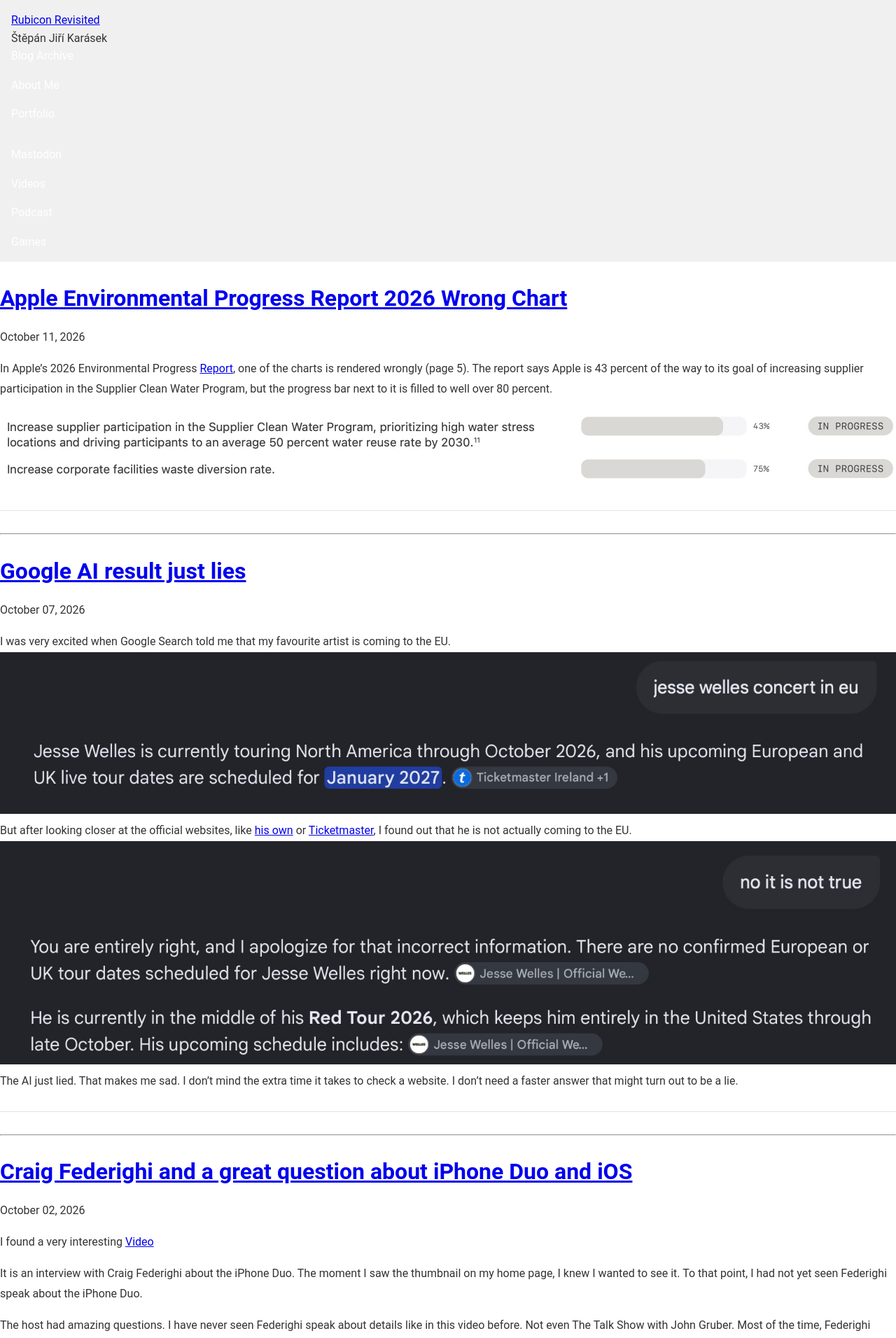
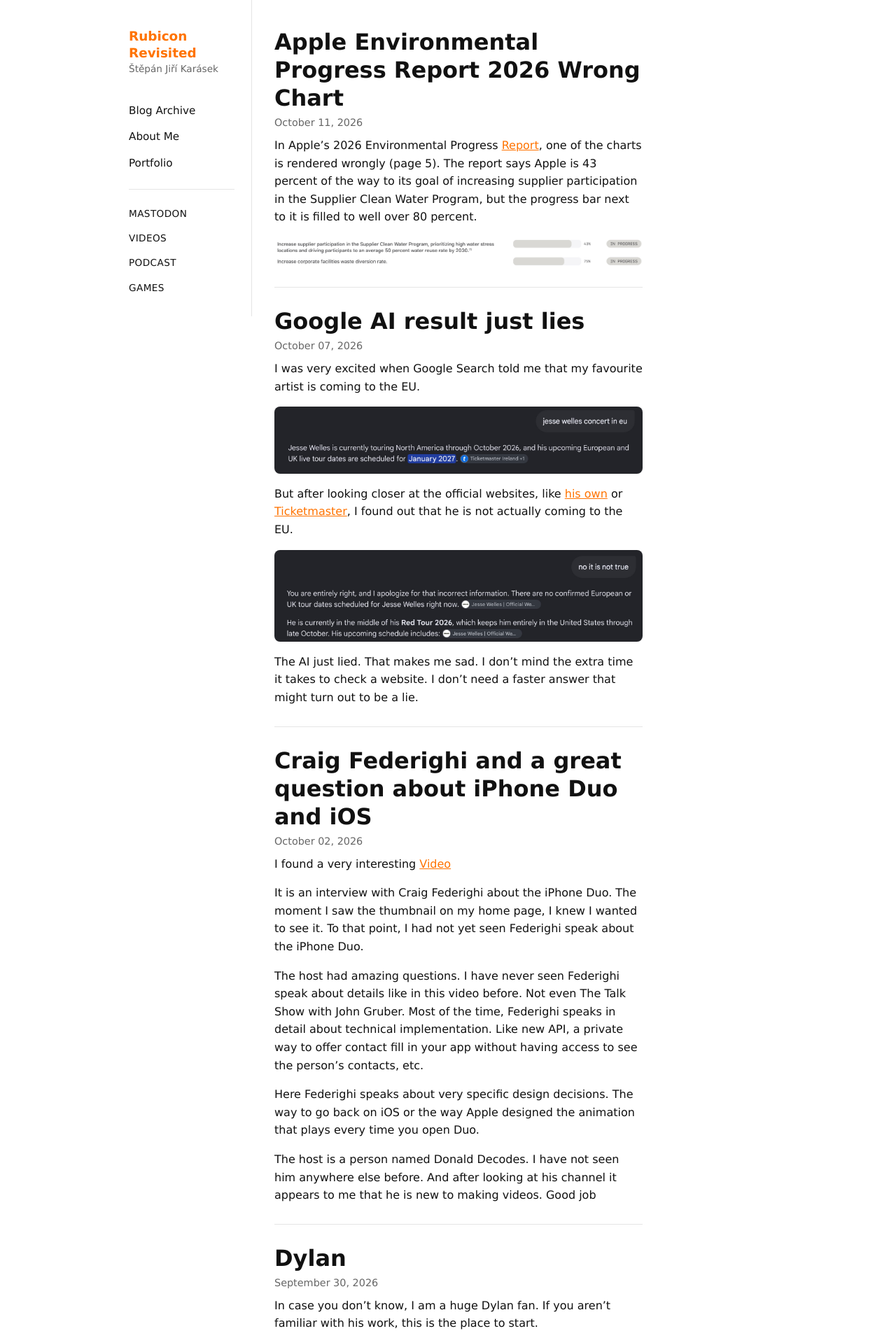
Before and after one commit to StepanJiri/stepankarasek.github.io, a Jekyll site: the page built from index.md, in a window 1280 px wide. Shown: the top 1912 px of the page at 70% size. Built offline with Jekyll 4.4.1, drawn with Linux system fonts in a browser that asks for light colours.

Commit message:
Update style.css

```diff
--- a/assets/css/style.css
+++ b/assets/css/style.css
@@ -1,152 +1,212 @@
-/* General Styles */
+:root {
+--bg: #ffffff;
+--fg: #111111;
+--muted: #666666;
+--accent: #ff7300;
+--border: #e5e5e5;
+--card-bg: #f7f7f7;
+}
+
+@media (prefers-color-scheme: dark) {
+:root {
+--bg: #000000;
+--fg: #f2f2f2;
+--muted: #999999;
+--accent: #ff9640;
+--border: #222222;
+--card-bg: #151515;
+}
+.archive-date {
+color: #555555;
+}
+}
+
+* { box-sizing: border-box; }
+
 body {
-  font-family: 'Roboto', sans-serif; /* Modern, readable font */
 margin: 0;
-  padding: 0;
-  color: #333; /* Dark gray for readability */
+background: var(--bg);
+color: var(--fg);
+  font-family: Verdana, Geneva, sans-serif;
 line-height: 1.6;
 }
 
-/* Root Variables */
-:root {
-  --bg-color: #f8f8ff; /* Light blue background */
-  --text-color: #21252b; /* Dark gray text */
-  --link-color: #007bff; /* Bootstrap primary color - link color */
-  --link-hover: #0056b3; /* Bootstrap primary darker color - link hover */
-  --border-color: #e2e2e2; /* Light gray border */
-  --accent-color: #ff7300; /* Orange accent color */
-}
+a { color: var(--accent); }
 
-/* Layout - Sidebar + Content */
-.container {
-  max-width: 1200px;
-  margin: 0 auto;
-  padding: 2rem;
-}
-
+/* ---------- Layout: sidebar + content ---------- */
 .page-wrap {
 display: flex;
-  flex-direction: column; /* Stack content vertically */
+align-items: flex-start;
+max-width: 960px;
+margin: 0 auto;
 }
 
 .sidebar {
-  flex: 0 0 25%; /* Sidebar takes up 25% of the width */
-  padding: 1rem;
-  background-color: #f0f0f0; /* Light gray sidebar background */
+flex: 0 0 200px;
+padding: 2.5rem 1.5rem 1.5rem;
+border-right: 1px solid var(--border);
+display: flex;
+flex-direction: column;
 }
 
-.main-content {
-  flex: 1; /* Main content takes up remaining space */
-  padding: 1rem;
+.site-brand {
+font-weight: 700;
+font-size: 1.15rem;
+text-decoration: none;
+color: var(--fg);
+margin-bottom: 0;
+line-height: 1.3;
+display: block;
 }
 
-/* Header Styles */
-header {
-  background-color: #333;
-  color: #fff;
-  padding: 1rem;
-  text-align: center;
+.site-brand.active {
+color: var(--accent);
 }
 
-header h1 {
-  font-size: 2.5rem;
-  margin: 0;
+.site-subtitle {
+font-size: 0.85rem;
+color: var(--muted);
+margin-top: 0.15rem;
+margin-bottom: 2rem;
+line-height: 1.3;
 }
 
-/* Navigation Styles */
-nav {
+.sidebar-nav {
 display: flex;
 flex-direction: column;
-  gap: 1rem;
+gap: 0.15rem;
 }
 
-nav a {
-  color: #fff;
+.nav-link {
 text-decoration: none;
-  transition: color 0.3s ease; /* Smooth hover effect */
+color: var(--fg);
+font-size: 0.95rem;
+padding: 0.35rem 0;
+transition: color 0.15s ease;
 }
 
-nav a:hover {
-  color: var(--accent-color); /* Accent color on hover */
+.nav-link:hover {
+color: var(--accent);
 }
 
-/* Main Content Styles - Post Styles */
-article, div.post { /* Added for broader applicability */
-  margin-bottom: 2rem;
-  border-bottom: 1px solid var(--border-color);
-  padding-bottom: 1rem;
+.nav-link.active {
+color: var(--accent);
 }
 
-article h2 {
-  font-size: 2rem;
+.sidebar-divider {
+border-top: 1px solid var(--border);
+margin: 1rem 0;
+}
+
+.nav-caps {
+text-transform: uppercase;
+font-size: 0.85rem;
+letter-spacing: 0.03em;
+}
+
+/* ---------- Main / typography ---------- */
+main {
+flex: 1;
+max-width: 58ch;
+padding: 2.5rem 2rem;
+}
+
+h1 {
+font-size: 2.25rem;
+font-weight: 800;
+line-height: 1.2;
+margin-top: 0.5rem;
 margin-bottom: 0.5rem;
 }
 
-article p {
-  line-height: 1.8;
-  margin-bottom: 0.75rem;
+h2 {
+font-size: 1.6rem;
+font-weight: 700;
+line-height: 1.3;
+margin-top: 1.25rem;
+margin-bottom: 0.3rem;
 }
 
-/* Image Styles */
-img {
-  max-width: 100%;
-  height: auto;
+h3 {
+font-size: 1.3rem;
+font-weight: 700;
+line-height: 1.3;
+margin-top: 1rem;
+margin-bottom: 0.3rem;
 }
 
-/* Responsive Design */
-@media (max-width: 768px) {
-  .page-wrap {
-    flex-direction: column; /* Stack sidebar and content on smaller screens */
+p {
+margin: 0 0 1rem 0;
 }
 
-  .sidebar {
-    flex: 0 0 100%; /* Sidebar takes full width on smaller screens */
+h1 + p,
+h2 + p,
+h3 + p {
+margin-top: 0;
 }
 
-  header {
-    padding: 0.5rem;
-  }
+.full-post h2,
+.post-content .article-title {
+font-size: 2rem;
+font-weight: 800;
+line-height: 1.25;
+margin-top: 0;
+margin-bottom: 0.25rem;
 }
 
-/* Additional Styles - Buttons, Forms etc. (Example) */
-button {
-  background-color: var(--accent-color);
-  color: #fff;
-  padding: 0.75rem 1rem;
-  border: none;
-  cursor: pointer;
-  transition: background-color 0.3s ease;
+.full-post h2 a,
+.post-content .article-title a {
+color: var(--fg);
+text-decoration: none;
 }
 
-button:hover {
-  background-color: var(--accent-color); /* Darken on hover */
+.full-post h2 a:hover,
+.post-content .article-title a:hover {
+color: var(--accent);
 }
 
-/* Footer Styles (Example) */
-footer {
-  text-align: center;
-  margin-top: 2rem;
-  color: #666;
-}
-
-/* Compact Post List (For Archive Pages) */
-.compact-post-list {
-  list-style: none;
-  padding: 0;
-}
-
-.compact-post-list li {
+.post-meta {
+color: var(--muted);
+font-size: 0.9rem;
 margin-bottom: 0.5rem;
 }
 
-.compact-post-list time {
-  color: #888;
-  font-size: 0.9em;
+.post-divider {
+border: none;
+border-top: 1px solid var(--border);
+margin: 1.75rem 0;
 }
 
-/* Video Overlay (Example) */
+main img,
+.post-content img,
+.full-post img,
+article img {
+max-width: 100%;
+width: auto;
+height: auto;
+display: block;
+margin: 1rem auto;
+border-radius: 8px;
+}
+
+main video,
+.post-content video,
+.full-post video,
+article video {
+width: 100%;
+max-width: 100%;
+height: auto;
+max-height: 70vh;
+object-fit: contain;
+display: block;
+margin: 0;
+border-radius: 8px;
+}
+
+/* ---------- Custom video play/pause overlay ---------- */
 .video-wrap {
 position: relative;
+margin: 1rem auto;
 }
 
 .video-overlay-btn {
@@ -157,8 +217,8 @@ footer {
 width: 48px;
 height: 48px;
 border-radius: 50%;
-  background-color: rgba(0, 0, 0, 0.5);
 border: none;
+background: rgba(0, 0, 0, 0.55);
 color: #fff;
 cursor: pointer;
 display: flex;
@@ -172,4 +232,197 @@ footer {
 opacity: 1;
 }
 
-/* Add more styles as needed for your specific design */
+.video-caption {
+text-align: center;
+color: var(--muted);
+font-size: 0.9rem;
+margin: 0.75rem 0 1.5rem;
+}
+
+/* ---------- Blog listing (card grid, if still used anywhere) ---------- */
+.post-list {
+display: grid;
+grid-template-columns: repeat(auto-fill, minmax(260px, 1fr));
+gap: 1.5rem;
+margin-top: 1.5rem;
+}
+
+.post-card {
+display: flex;
+flex-direction: column;
+border: 1px solid var(--border);
+border-radius: 10px;
+overflow: hidden;
+background: var(--card-bg);
+transition: transform 0.15s ease;
+}
+
+.post-card:hover {
+transform: translateY(-2px);
+}
+
+.post-card-link {
+text-decoration: none;
+color: var(--fg);
+display: block;
+}
+
+.post-card-image {
+width: 100%;
+height: 160px;
+object-fit: cover;
+display: block;
+margin: 0;
+border-radius: 0;
+}
+
+.post-card-title {
+margin: 0.75rem 1rem 0;
+font-size: 1.2rem;
+font-weight: 700;
+}
+
+.post-card-link:hover .post-card-title {
+color: var(--accent);
+}
+
+.post-card .post-meta {
+margin: 0.25rem 1rem 0;
+}
+
+.post-card-preview {
+color: var(--muted);
+font-size: 0.92rem;
+margin: 0.5rem 1rem 0.5rem;
+line-height: 1.5;
+}
+
+.read-more {
+margin: 0 1rem 1rem;
+font-weight: 600;
+font-size: 0.88rem;
+text-decoration: none;
+}
+
+/* ---------- Blog archive list ---------- */
+.archive-list {
+list-style: none;
+padding: 0;
+margin-top: 1.5rem;
+}
+
+.archive-item {
+display: flex;
+align-items: baseline;
+justify-content: space-between;
+gap: 1rem;
+padding: 0.6rem 0;
+border-bottom: 1px solid var(--border);
+}
+
+.archive-date {
+flex: none;
+white-space: nowrap;
+text-align: right;
+color: #b3b3b3;
+font-size: 0.85rem;
+}
+
+.archive-title {
+color: var(--fg);
+text-decoration: none;
+font-weight: 600;
+font-size: 1.05rem;
+}
+
+.archive-title:hover {
+color: var(--accent);
+}
+
+/* ---------- Archive list on homepage ---------- */
+.archive-posts {
+margin-top: 2rem;
+padding-top: 1rem;
+border-top: 2px solid var(--border);
+}
+
+.compact-post-list {
+list-style: none;
+padding-left: 0;
+}
+
+.compact-post-list li {
+margin-bottom: 0.5rem;
+}
+
+.compact-post-list time {
+color: var(--muted);
+font-size: 0.9em;
+}
+
+.blog-archive-link {
+margin-top: 2rem;
+padding: 1rem 0;
+text-align: center;
+}
+
+.blog-archive-link a {
+font-weight: 600;
+font-size: 1.1rem;
+text-decoration: none;
+}
+
+.blog-archive-link a:hover {
+text-decoration: underline;
+}
+
+/* ---------- Mobile (not yet reworked for sidebar layout) ---------- */
+@media (max-width: 480px) {
+.archive-item {
+flex-direction: column;
+gap: 0.15rem;
+}
+.archive-date {
+flex: none;
+text-align: left;
+}
+}
+
+/* ---------- Mobile ---------- */
+@media (max-width: 640px) {
+.page-wrap {
+flex-direction: column;
+max-width: 100%;
+}
+
+.sidebar {
+flex: none;
+width: 100%;
+border-right: none;
+border-bottom: 1px solid var(--border);
+padding: 1.25rem 1.25rem 1rem;
+}
+
+.site-brand {
+margin-bottom: 0;
+}
+
+.site-subtitle {
+margin-bottom: 0.75rem;
+}
+
+.sidebar-nav {
+flex-direction: row;
+gap: 1.25rem;
+}
+
+.sidebar-divider,
+.nav-caps {
+display: none;
+}
+
+main {
+padding: 1.5rem 1.25rem;
+max-width: 100%;
+}
+}
```
Lines whose indentation alone changed are shown as unchanged.
